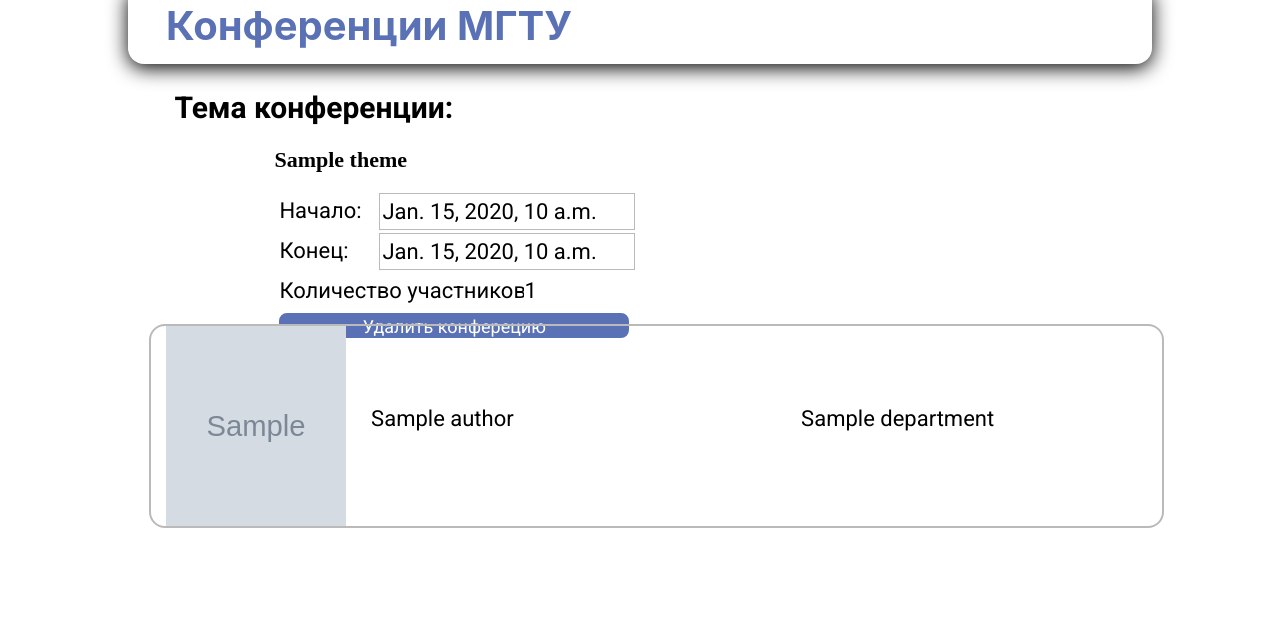
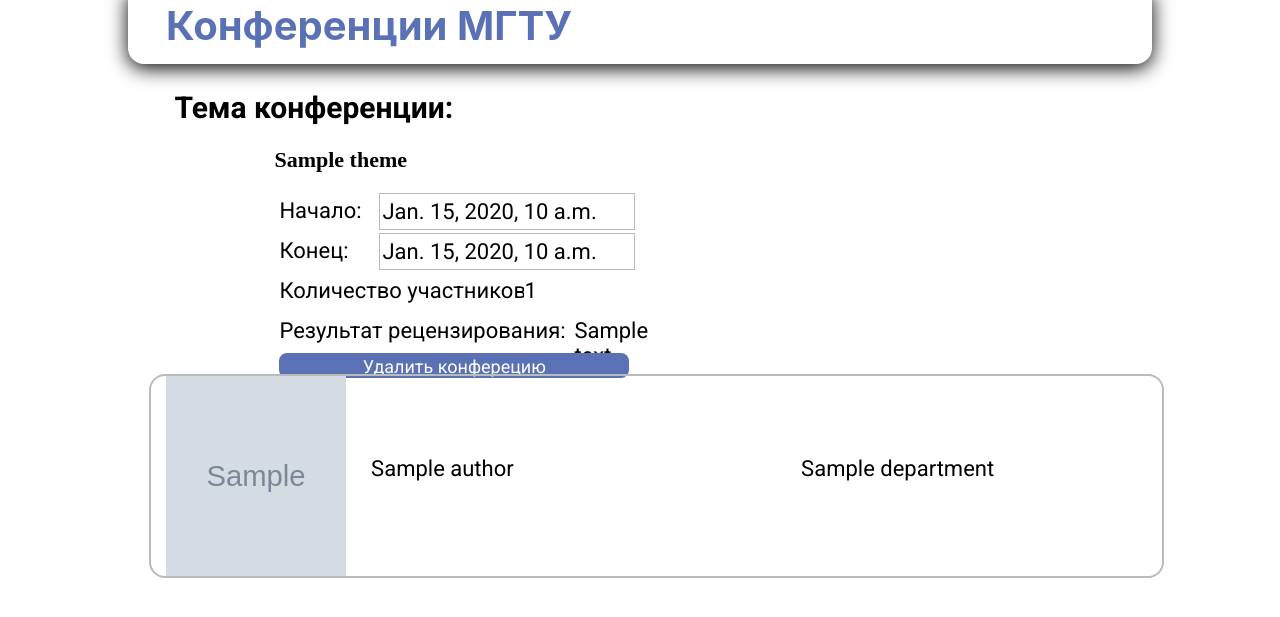
Before and after one commit to ilyagrigorov2004/Rip, a Django app: template ConferencesWeb/templates/Conferences.html in a window 1280 px wide; the page is wider, and only the part inside the window is pictured. Shown: the top 617 px of that part. Run offline with Django 4.2, Linux system fonts and the light colour scheme; the template is opened without the code that fills it: most values are stand-ins (such as "Sample title", 1, 10 or a date in 2020); grey boxes marked "Sample" are stand-in pictures.

Commit message:
правки 2 лаба

```diff
--- a/ConferencesWeb/ConferencesWeb_App/models.py
+++ b/ConferencesWeb/ConferencesWeb_App/models.py
@@ -27,6 +27,7 @@ class Conference(models.Model):
     conf_start_date = models.DateTimeField(blank=True, null=True)
     conf_end_date = models.DateTimeField(blank=True, null=True)
     members_count = models.IntegerField(blank=True, null=True)
+    review_result = models.IntegerField(blank=True, null=True)
 
     class Meta:
         managed = False
@@ -36,7 +37,7 @@ class Conference(models.Model):
 class Mm(models.Model):
     author_id = models.IntegerField()
     conference_id = models.IntegerField()
-    leader = models.BooleanField(blank=True, null=True)
+    is_corresponding = models.BooleanField(blank=True, null=True)
 
     class Meta:
         managed = False
@@ -53,7 +54,7 @@ class Author(models.Model):
     status = models.TextField()
     url = models.TextField(blank=True, null=True)
     department = models.TextField()
-    birthdate = models.DateField()
+    birthdate = models.TextField()
 
     class Meta:
         managed = False
--- a/ConferencesWeb/ConferencesWeb_App/static/css/styles.css
+++ b/ConferencesWeb/ConferencesWeb_App/static/css/styles.css
@@ -334,7 +334,7 @@ display: flex;
 flex-direction: column;
 height:100%;
 width:80%;
-top:100px;
+top:150px;
 left: 8%;
 position:relative;
 gap:25px;
@@ -478,3 +478,25 @@ top: 40%;
     bottom: 0px;
     left: 145px;
 }
+
+.ReviewResultText{
+    font-size:22px;
+    font-family:Roboto;
+    background-color:#ffffff;
+    height:33px;
+    width:350px;
+    position:relative;
+    top:5px;
+    left:5%;
+}
+
+.ReviewResult{
+    font-size:22px;
+    font-family:Roboto;
+    background-color:#ffffff;
+    height:33px;
+    width:100px;
+    position:relative;
+    top:5px;
+    left:-30px;
+}
--- a/ConferencesWeb/templates/Conferences.html
+++ b/ConferencesWeb/templates/Conferences.html
@@ -18,6 +18,10 @@
         <div class = "MembersCountText"> Количество участников:</div>
         <div  class = "MembersCount" >{{ data.members_count }}</div>
     </ui>
+    <ui class = "ConferenceParamBox"></div>
+        <div class = "ReviewResultText"> Результат рецензирования:</div>
+        <div  class = "ReviewResult" >{{ data.conf_review_result }}</div>
+    </ui>
     <form action = "{%url 'delete_conference_url' data.id%}" method = post>
         {% csrf_token %}
         <button name = "delConfBtn" type = "submit" class = "delConfBtn">Удалить конферецию</button>
@@ -31,7 +35,7 @@
             <img class = "Conference_card_img" src = "{{Author.image}}" >
             <div class = "Conference_card_name"> {{Author.name}}</div>
             <div class = "manager_text"> Руководитель:</div>
-            {%if Author.leader == True%}
+            {%if Author.isCorresponding == True%}
             <label><input type="checkbox" class="manager_checkbox" id="happy" name="happy" checked></label>
             {%else%}
             <label><input type="checkbox" class="manager_checkbox" id="happy" name="happy"></label>
--- a/ConferencesWeb/templates/SingleAuthor.html
+++ b/ConferencesWeb/templates/SingleAuthor.html
@@ -6,6 +6,6 @@
     <img class = "single_author_image" src = "{{data.Author.url}}">
     <div class = "single_author_description">Научные интересы: {{data.Author.description}}</div>
     <div class = "single_author_department">Кафедра: {{data.Author.department}}</div>
-    <div class = "single_author_birthdate">Дата рождения: {{data.Author.birthdate}}</div>
+    <div class = "single_author_birthdate">Дата рождения: {{data.Author.birthdate|date:'d-m-Y'}}</div>
 </div>
 {% endblock %}
```
Also changed, not shown: ConferencesWeb/ConferencesWeb_App/views.py (+12 -4 lines).
